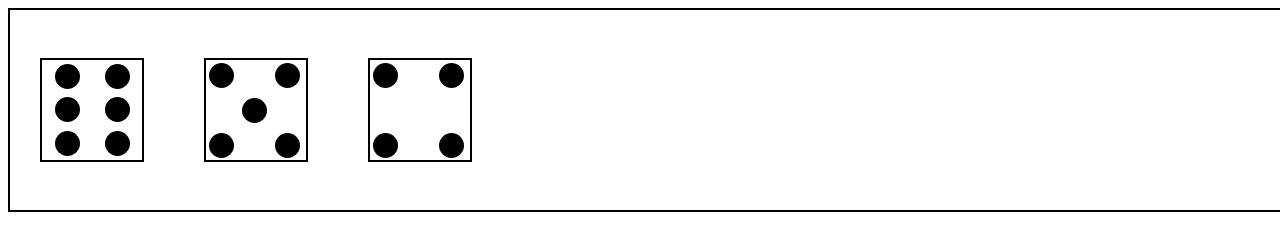
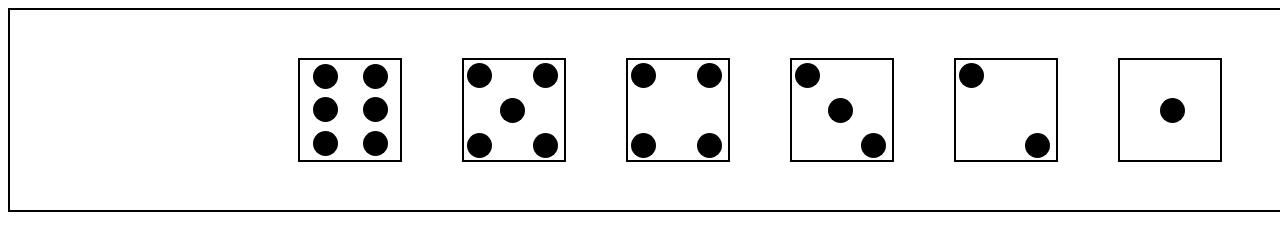
Before and after one commit to QuentinSamuel/Dice, a plain HTML site: page index.html in a window 1280 px wide. Shown: the top 250 px of the page. Drawn offline with Linux system fonts and the light colour scheme.

Commit message:
add all dice

```diff
--- a/index.html
+++ b/index.html
@@ -55,7 +55,36 @@
                              <div class="dot"></div>
                         </div>
                      </div>
+                     <div class="box 3">
+                        <div class="sousbox1">
+                            <div class="dot"></div>
 
+                        </div>
+                        <div class="sousbox2">
+                             <div class="dot"></div>
+                        </div>
+                        <div class="sousbox4">
+                             <div class="dot"></div>
+
+                        </div>
+                     </div>
+
+                     <div class="box 2">
+                        <div class="sousbox1">
+                            <div class="dot"></div>
+                        </div>
+                            <div class="blank"></div>
+                        <div class="sousbox4">
+                             <div class="dot"></div>
+                        </div>
+                     </div>
+                    <div class="box 1">
+                        <div class="sousbox5">
+                            <div class="dot"></div>
+
+                        </div>
+
+                    </div>
 
 
 
--- a/style.css
+++ b/style.css
@@ -4,9 +4,10 @@
     height: 200px;
     display: flex;
     flex-direction: row;
-    justify-content: flex-start;
+    justify-content: center;
     align-items: center;
-    align-content: flex-start;
+
+
 
 
 }
@@ -92,6 +93,29 @@
 
 .blank {
     margin: 2%;
+    width: 25%;
+    height: 100%;
+}
+
+.sousbox4 {
+
+    align-items: center;
+    width: 25%;
+    height: 100%;
+    flex-direction: column;
+    flex-wrap: wrap;
+    display: flex;
+    margin: 2%;
+    justify-content: flex-end;
+
+}
+.sousbox5{
+    align-items: center;
     width: 100%;
     height: 100%;
+    flex-direction: column;
+    flex-wrap: wrap;
+    display: flex;
+    margin: 2%;
+    justify-content: center;
 }
```
